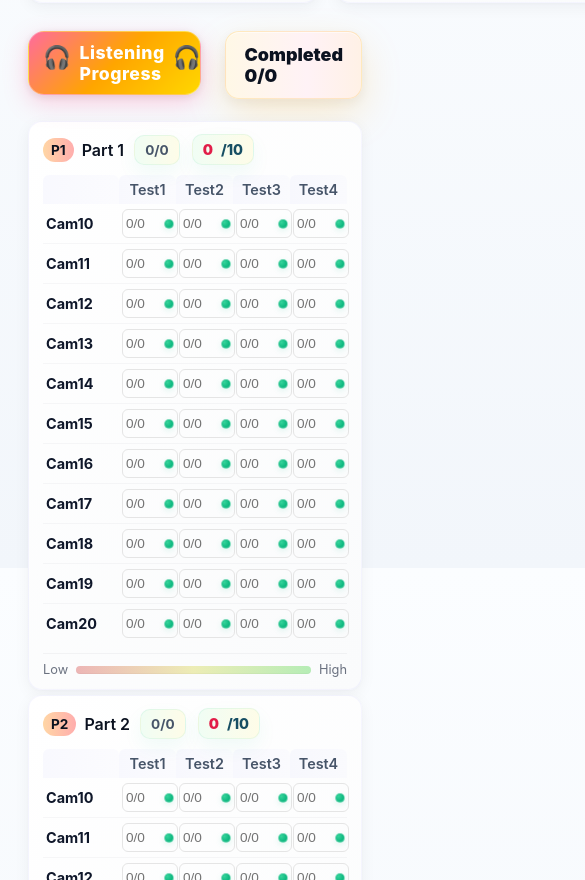
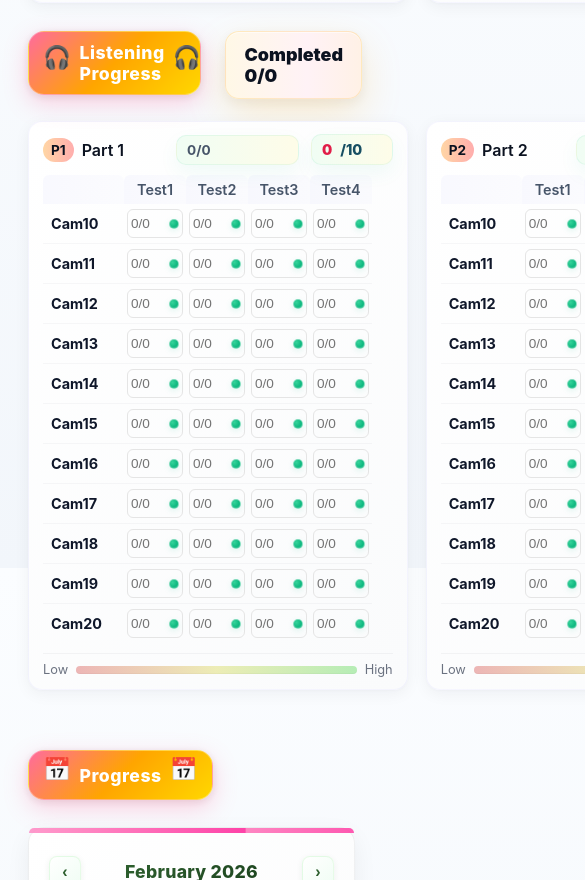
Before and after one commit to Tuyet3005/app-tracking, a website with bundled scripts: page public/index.html in a window 390 px wide. Shown: the part 1120-2000 px from the top of the page, 585 px wide, since content can reach past the window. Built offline with nearby package versions, Linux system fonts and the light colour scheme; files whose address does not match are found by name.

Commit message:
UI improvements

```diff
--- a/public/index.html
+++ b/public/index.html
@@ -92,6 +92,10 @@
       box-shadow: 0 8px 20px rgba(16,185,129,0.06);
       border: 1px solid rgba(16,185,129,0.08);
       margin-left: 8px;
+      width: 11ch;
+    }
+    .table-stats.table-avg {
+      width: 6ch;
     }
     .table-stats .percent { font-size: 0.8rem; padding: 3px 8px; border-radius: 999px; background: linear-gradient(90deg,#34d399,#10b981); color: #fff }
     .header-stats { font-size:0.9rem; font-weight:700; color:rgba(255,255,255,0.95); margin-left:8px; background: rgba(255,255,255,0.06); padding:4px 8px; border-radius:8px }
@@ -373,28 +377,17 @@
     }
 
     /* Layout for multi-table groups (practice / listening) */
-    #practice-container { margin-top: 12px; display: grid; grid-template-columns: repeat(4, 1fr); gap: 18px; align-items: start }
+    .practice-sections-container {margin-top: 12px;display: flex;gap: 18px;align-items: start;}
     .multi-container { margin-top: 12px; display: grid; grid-template-columns: repeat(4, 1fr); gap: 18px; align-items: start }
     /* Listening container: four columns with optimal spacing */
-    #listening-container { margin-top: 12px; display: grid; grid-template-columns: repeat(4, 1fr); gap: 18px; align-items: start }
     /* Optimized listening cards with better padding and hierarchy */
-    #listening-container .practice-wrapper { padding:12px 14px; min-width:0; background: linear-gradient(135deg, #ffffff 0%, #fafbfc 100%); border-radius:14px; box-shadow: 0 4px 16px rgba(15,23,42,0.05), 0 1px 3px rgba(15,23,42,0.02); border: 1px solid rgba(99,102,241,0.06); transition: box-shadow 200ms }
-    #listening-container .practice-wrapper:hover { box-shadow: 0 8px 24px rgba(15,23,42,0.08), 0 2px 6px rgba(15,23,42,0.04) }
-    #listening-container .practice-wrapper h3 { margin: 0 0 10px 0; font-size:1rem; font-weight:700; color:#0b1220 }
-    #listening-container table.practice { width:100% }
-    #listening-container table.practice th, #listening-container table.practice td { padding:5px 3px; font-size:0.9rem }
-    #listening-container table.practice thead th { background: linear-gradient(90deg, rgba(99,102,241,0.04), rgba(99,102,241,0.02)); color:#475569; font-weight:600; padding:6px 3px; border-radius:6px 6px 0 0 }
-    #listening-container table.practice tbody tr { border-bottom:1px solid rgba(15,23,42,0.03) }
-    #listening-container table.practice tbody tr:last-child { border-bottom:none }
-    #listening-container table.practice tbody tr:hover td { background:rgba(99,102,241,0.03) }
-    #listening-container .legend { margin-top:10px; font-size:0.8rem; padding-top:8px; border-top:1px solid rgba(15,23,42,0.04) }
-    .practice-wrapper { min-width: 0; background: linear-gradient(135deg, #ffffff 0%, #fafbfc 100%); border-radius: 14px; padding: 12px 14px; box-shadow: 0 4px 16px rgba(15,23,42,0.05), 0 1px 3px rgba(15,23,42,0.02); border: 1px solid rgba(99,102,241,0.06); transition: box-shadow 200ms }
+    .practice-wrapper {background: linear-gradient(135deg, #ffffff 0%, #fafbfc 100%);border-radius: 14px;padding: 12px 14px;box-shadow: 0 4px 16px rgba(15,23,42,0.05), 0 1px 3px rgba(15,23,42,0.02);border: 1px solid rgba(99,102,241,0.06);transition: box-shadow 200ms}
     .practice-wrapper:hover { box-shadow: 0 8px 24px rgba(15,23,42,0.08), 0 2px 6px rgba(15,23,42,0.04) }
 
     .practice-wrapper h3 { margin: 0 0 10px 0; font-size: 1rem; font-weight: 700; color: #0b1220; display: flex; align-items: center; gap: 2px; flex-wrap: nowrap; white-space: nowrap; }
     .badge { display:inline-block; background:linear-gradient(90deg,#ffd6a5,#ffadad); padding:4px 8px; border-radius:999px; font-size:0.85rem }
 
-    table.practice {border-collapse: collapse; table-layout: fixed; background:transparent}
+    table.practice {border-collapse: collapse;background:transparent}
     table.practice th, table.practice td { border: none; padding: 5px 3px; text-align: center; font-size: 0.9rem }
     table.practice thead th { background: linear-gradient(90deg, rgba(99,102,241,0.04), rgba(99,102,241,0.02)); color: #475569; font-weight: 600; padding: 6px 3px; border-radius: 6px 6px 0 0 }
     table.practice tbody tr { border-bottom: 1px solid rgba(15,23,42,0.03) }
@@ -442,9 +435,9 @@
     }
 
     /* Green border for cells with values (default) */
-    .cell-with-value > .cell-wrapper { border: 2px solid #22c55e; }
+    .cell-with-value > .cell-wrapper {border: 1px solid #22c55e;}
     /* Pink border for marked cells */
-    .cell-with-value.marked > .cell-wrapper { border: 2px solid #ec4899; }
+    .cell-with-value.marked > .cell-wrapper {border: 1px solid #ec4899;}
 
     .legend { display: flex; align-items: center; gap: 8px; margin-top: 10px; font-size: 0.8rem; color: var(--muted); padding-top: 8px; border-top: 1px solid rgba(15,23,42,0.04) }
     .legend-bar { flex:1; height:8px; border-radius:6px; background: linear-gradient(90deg, hsl(0,60%,82%), hsl(60,60%,82%), hsl(120,60%,82%)); box-shadow: inset 0 -1px 0 rgba(15,23,42,0.03) }
@@ -462,22 +455,18 @@
     }
 
     @media (max-width:1200px){
-      #practice-container{gap:24px}
-      .practice-wrapper{max-width:420px; min-width:300px}
-      #listening-container { grid-template-columns: repeat(3, minmax(140px, 1fr)); gap:5px }
+      .practice-sections-container{gap:24px}
+      .practice-wrapper{max-width:420px;min-width: min-content;}
       #feeling-cloud { width: 260px; right: 16px; top: 16px; }
     }
     @media (max-width:980px){
-      #practice-container{gap:18px}
-      .practice-wrapper{max-width:360px; min-width:260px}
-      #listening-container { grid-template-columns: repeat(2, minmax(140px, 1fr)); gap:5px }
+      .practice-sections-container{gap:18px}
+      .practice-wrapper{max-width: 360px;min-width: min-content;}
       #feeling-cloud { width: 240px; right: 12px; top: 12px; font-size: 0.85rem; }
       .section-header { font-size: 1.2rem; padding: 10px 16px; gap: 8px; }
       .header-emoji { font-size: 1.4rem; }
     }
     @media (max-width:760px){
-      #listening-container { grid-template-columns: 1fr; gap: 5px }
-      #listening-container .practice-wrapper { max-width:100% }
       #feeling-cloud { position: static; width: 100%; margin-bottom: 20px; margin-top: 16px; margin-right: 0; }
       #feeling-cloud { animation: none; }
       .section-header { font-size: 1.1rem; padding: 10px 14px; }
@@ -718,10 +707,11 @@
       gap: 20px;
       margin-top: 32px;
       align-items: flex-start;
+      flex-wrap: wrap;
     }
     .progress-section {
       flex: 0 0 calc(28% - 6px);
-      min-width: 0;
+      min-width: min-content;
     }
     #todo-section {
       flex: 0 0 calc(72% - 14px);
@@ -749,7 +739,7 @@
       box-shadow: 0 8px 24px rgba(15,23,42,0.06), 0 2px 8px rgba(0,0,0,0.02);
       border: 1px solid rgba(15,23,42,0.06);
       position: relative;
-      overflow: hidden;
+      min-width: min-content;
     }
     .progress-calendar::before {
       content: '';
@@ -1099,12 +1089,12 @@
     <h2 class="section-header"><span class="header-emoji">📖</span><span class="header-text">Reading Progress</span><span class="header-emoji">📖</span></h2>
     <div class="header-substats"><span id="readingTotals">Completed 0/0</span></div>
   </div>
-  <div id="practice-container" data-stats-id="readingTotals"></div>
+  <div id="practice-container" class="practice-sections-container" data-stats-id="readingTotals"></div>
   <div class="section-row" style="margin-top:28px">
     <h2 class="section-header"><span class="header-emoji">🎧</span><span class="header-text">Listening Progress</span><span class="header-emoji">🎧</span></h2>
     <div class="header-substats"><span id="listeningTotals">Completed 0/0</span></div>
   </div>
-  <div id="listening-container" class="multi-container" data-stats-id="listeningTotals"></div>
+  <div id="listening-container" class="practice-sections-container" data-stats-id="listeningTotals"></div>
 
   <!-- Progress Calendar and To-Do List Wrapper -->
   <div class="progress-todo-wrapper">
--- a/public/script.js
+++ b/public/script.js
@@ -198,7 +198,7 @@ const SAVING_STATUS_TEXT = {
     wrapper.innerHTML = html`
       <h3>
         <span class="badge">${title.replace("Passage ", "P")}</span>
-        <span style="margin-left:6px;font-weight:600;">${title}</span>
+        <span style="width:8ch;margin-left:6px;font-weight:600;">${title}</span>
         <span
           class="table-stats"
           data-passage="${title}"
@@ -268,7 +268,7 @@ const SAVING_STATUS_TEXT = {
     wrapper.innerHTML = html`
       <h3>
         <span class="badge">${title.replace("Part ", "P")}</span>
-        <span style="margin-left:6px;font-weight:600;">${title}</span>
+        <span style="width:8ch;margin-left:6px;font-weight:600;">${title}</span>
         <span
           class="table-stats"
           data-part="${title}"
```
